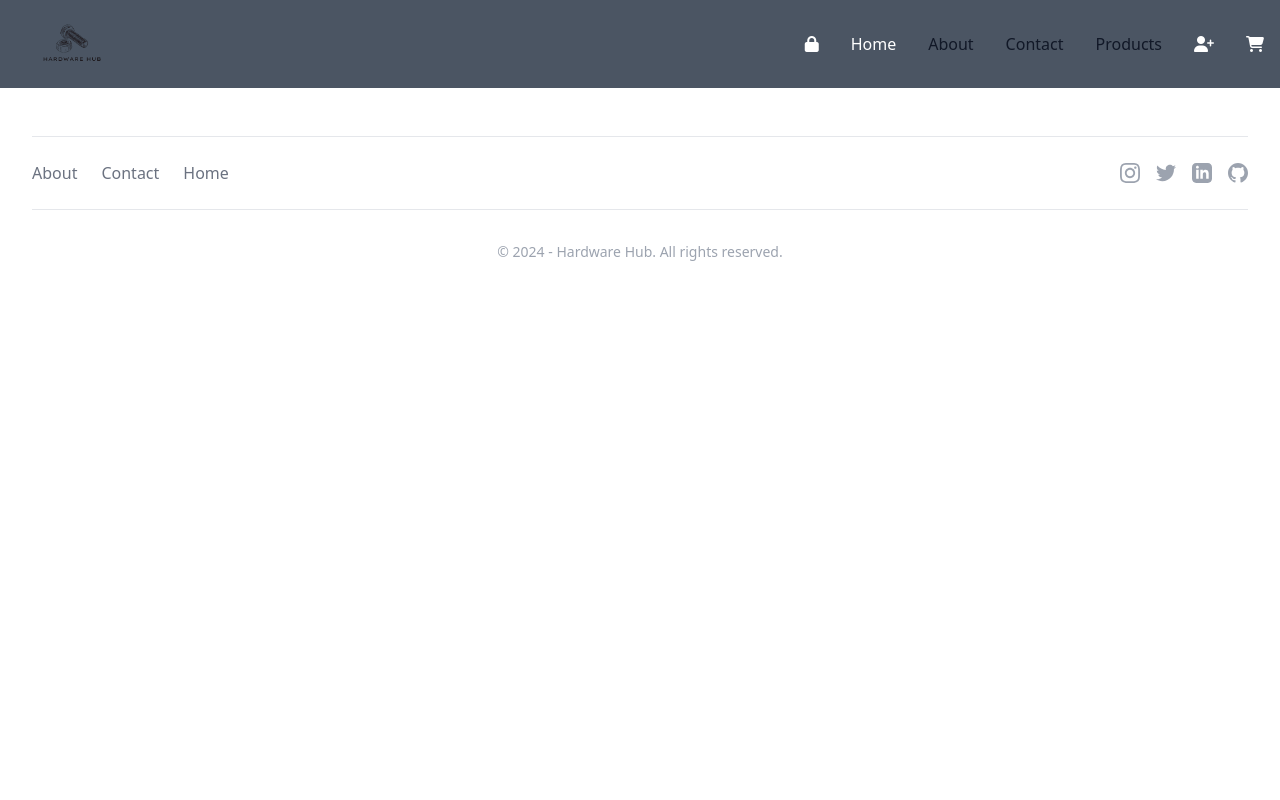
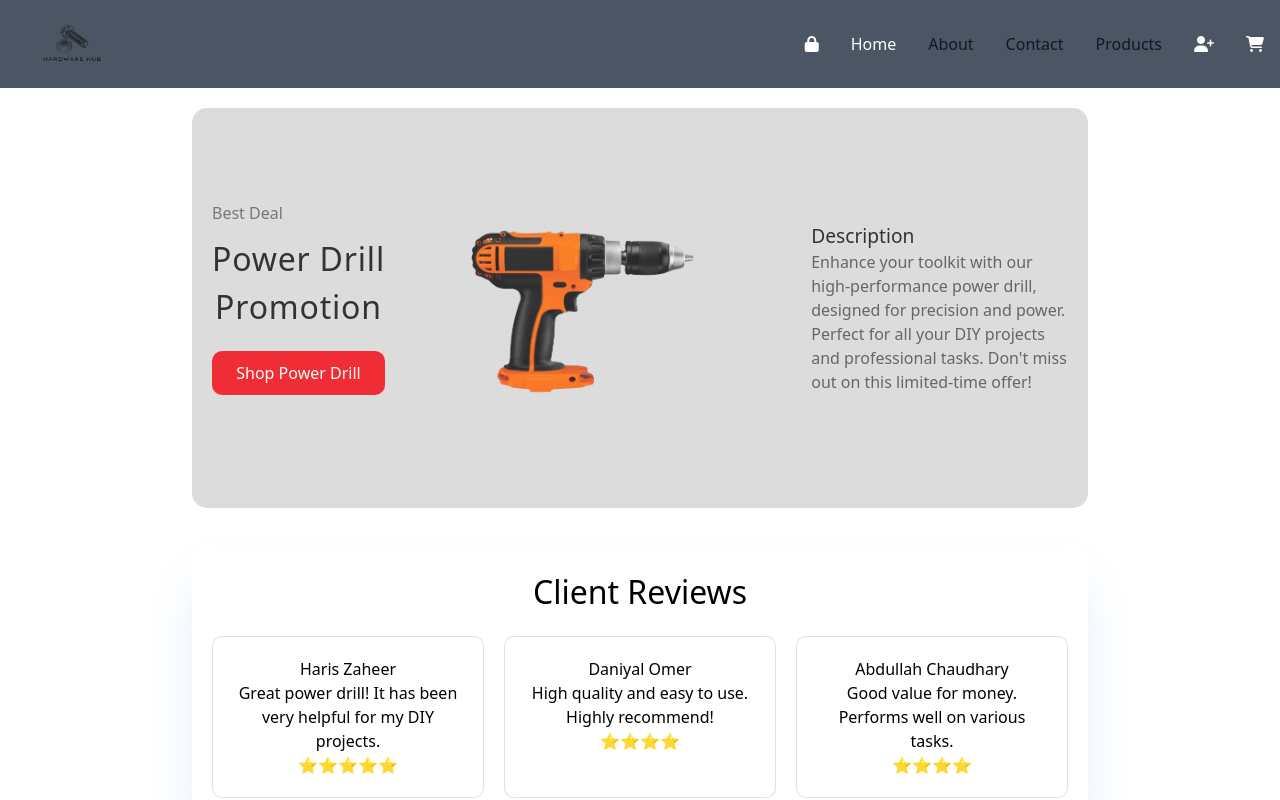
Before and after one commit to Abdullahch25/Hardware-Store, a React (Create React App) app in the folder frontend/: page / in a window 1280 px wide. Shown: the top 800 px of the page. Built offline with nearby package versions, Linux system fonts and the light colour scheme.

Commit message:
bug gone

```diff
--- a/frontend/src/App.js
+++ b/frontend/src/App.js
@@ -1,7 +1,7 @@
 import Hero from "./Components/Home/Hero/Hero.jsx";
 import NewsLetter from "./Components/Home/Hero/NewsLetter/NewsLetter.jsx";
 import React from "react";
-import { BrowserRouter as Router, Route, Routes,  } from "react-router-dom";
+import { BrowserRouter as Router, Route, Routes } from "react-router-dom";
 import Navbar from "./Components/Navbar/Navbar.jsx";
 import Footer from "./Components/Footer.jsx";
 import ProductList from "./Components/Products/ListofProducts.jsx";
@@ -10,19 +10,20 @@ import About from "./Components/About/About.jsx";
 import Contact from "./Components/Contact/Contact.jsx";
 import Login from "./Components/LoginSignup/Login.jsx";
 import Signup from "./Components/LoginSignup/Signup.jsx";
-import CartPage from './Components/Cart/CartPage.jsx';
-import CartProvider from './Components/Context/CartContext.jsx';
-import CheckoutPage from './Components/Checkout/CheckoutPage.jsx';
+import CartPage from "./Components/Cart/CartPage.jsx";
+import CartProvider from "./Components/Context/CartContext.jsx";
+import CheckoutPage from "./Components/Checkout/CheckoutPage.jsx";
 import Admin from "./Components/AdminPanel/Admin.jsx";
 import DashBoard from "./Components/AdminPanel/DashBoard.jsx";
 const App = () => {
-
   return (
     <CartProvider>
       <Router>
         <div className="App">
           <Navbar />
           <Routes>
+            <Route path="/" element={<Hero />} />
+
             <Route path="/home" element={<Hero />} />
             <Route path="/newsletter" element={<NewsLetter />} />
             <Route path="/about" element={<About />} />
@@ -33,8 +34,8 @@ const App = () => {
             <Route path="/signup" element={<Signup />} />
             <Route path="/cart" element={<CartPage />} />
             <Route path="/checkout" element={<CheckoutPage />} />
-          <Route path="/admin" element={<Admin/>} />
-          <Route path="/dashboard" element={<DashBoard/>} />
+            <Route path="/admin" element={<Admin />} />
+            <Route path="/dashboard" element={<DashBoard />} />
           </Routes>
           <Footer />
         </div>
```
Lines whose indentation alone changed are shown as unchanged.
